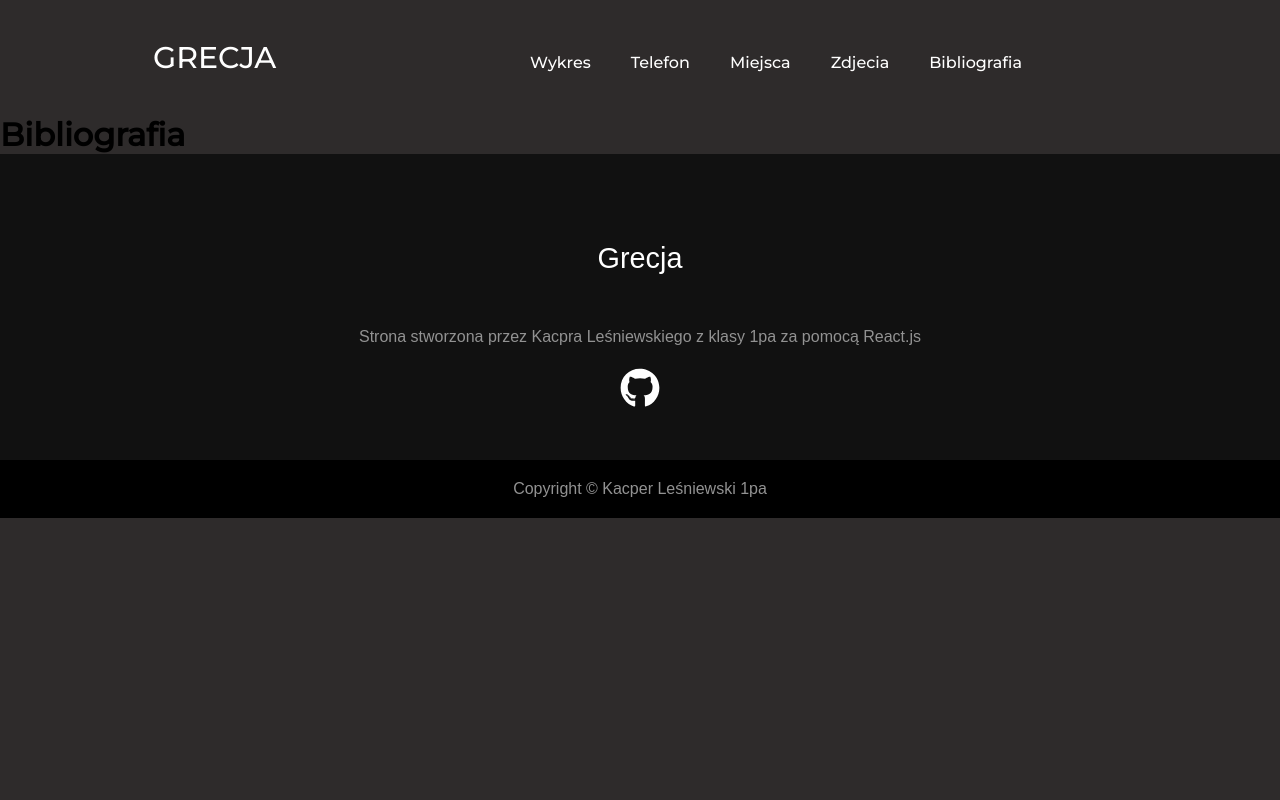
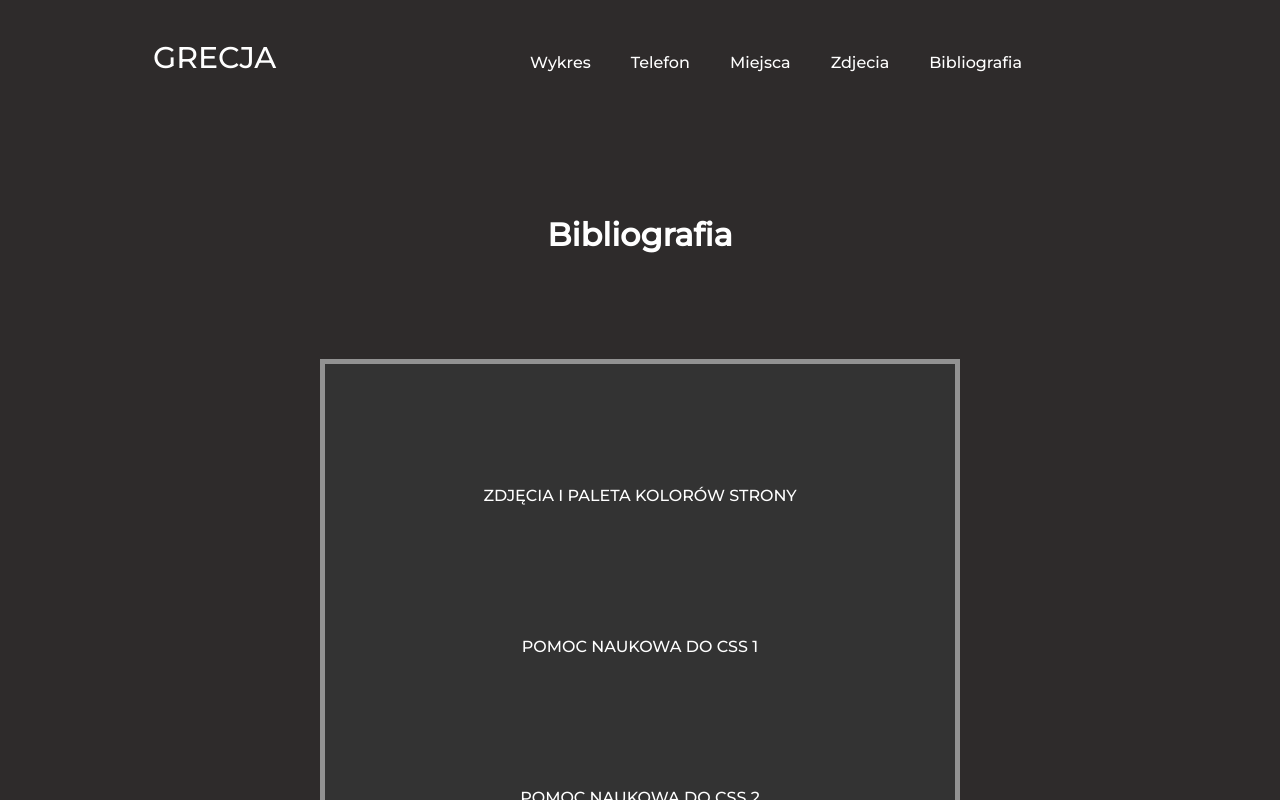
Before and after one commit to S4vyss/Greece-school-project, a React (Vite) app: page /bibliografia in a window 1280 px wide. Shown: the top 800 px of the page. Built offline with nearby package versions, Linux system fonts and the light colour scheme.

Commit message:
Bibliografia page done

```diff
--- a/src/Pages/Bibliografia.jsx
+++ b/src/Pages/Bibliografia.jsx
@@ -1,7 +1,65 @@
+import '../style/stylePages/bibliografia.css'
+
 const Bibliografia = () => {
   return (
-    <div>
-      <h1>Bibliografia</h1>
+    <div className="container-b">
+      <div className="naglowek">
+        <h1>Bibliografia</h1>
+      </div>
+      <div className="border">
+        <ul>
+          <li>
+            <a href="https://www.visitgreece.gr" target="_blank">
+              Zdjęcia i paleta kolorów strony
+            </a>
+          </li>
+          <li>
+            <a href="https://stackoverflow.com" target="_blank">
+              Pomoc naukowa do css 1
+            </a>
+          </li>
+          <li>
+            <a href="https://youtu.be/rg7Fvvl3taU" target="_blank">
+              Pomoc naukowa do css 2
+            </a>
+          </li>
+          <li>
+            <a href="https://youtu.be/VQraviuwbzU" target="_blank">
+              Pomoc naukowa do css 3
+            </a>
+          </li>
+          <li>
+            <a href="https://youtu.be/yU7jJ3NbPdA" target="_blank">
+              Pomoc naukowa do css 4
+            </a>
+          </li>
+          <li>
+            <a href="https://developer.mozilla.org/pl/" target="_blank">
+              Informacje na temat nowych znaczników html i funkcji css
+            </a>
+          </li>
+          <li>
+            <a href="https://pl.wikipedia.org/wiki/Grecja" target="_blank">
+              Informacje o Grecji
+            </a>
+          </li>
+          <li>
+            <a href="https://youtu.be/4UZrsTqkcW4" target="_blank">
+              Pomoc naukowa do react.js 1
+            </a>
+          </li>
+          <li>
+            <a href="https://youtu.be/bMknfKXIFA8" target="_blank">
+              Pomoc naukowa do react.js 2
+            </a>
+          </li>
+          <li>
+            <a href="https://youtu.be/w7ejDZ8SWv8" target="_blank">
+              Pomoc naukowa do react.js 3
+            </a>
+          </li>
+        </ul>
+      </div>
     </div>
   )
 }
--- /dev/null
+++ b/src/style/stylePages/bibliografia.css
@@ -0,0 +1,47 @@
+@import url("https://fonts.googleapis.com/css2?family=Rajdhani:wght@500&display=swap");
+
+* {
+  margin: 0;
+  padding: 0;
+  box-sizing: border-box;
+}
+
+.container-b {
+  display: flex;
+  flex-direction: column;
+  justify-content: center;
+  align-items: center;
+  padding-bottom: 100px;
+}
+
+.border {
+  width: 50%;
+  text-align: center;
+
+  background: #333333;
+  border: 5px solid rgb(146, 146, 146);
+}
+
+.border ul {
+  list-style: none;
+}
+
+.border li {
+  font-family: "Rajdhani", sans-serif;
+  font-weight: 500;
+  font-size: 40px;
+  padding-top: 100px;
+}
+
+.border li:nth-child(10) {
+  padding-bottom: 100px;
+}
+
+.border li a {
+  text-transform: uppercase;
+  transition: all 0.3s ease 0s;
+}
+
+.border li a:hover {
+  color: #0088a9;
+}
```
